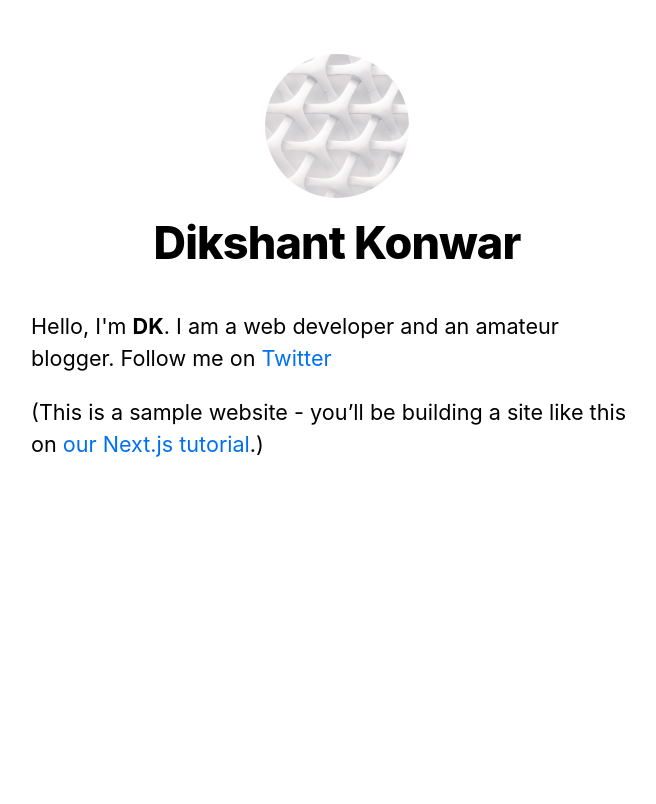
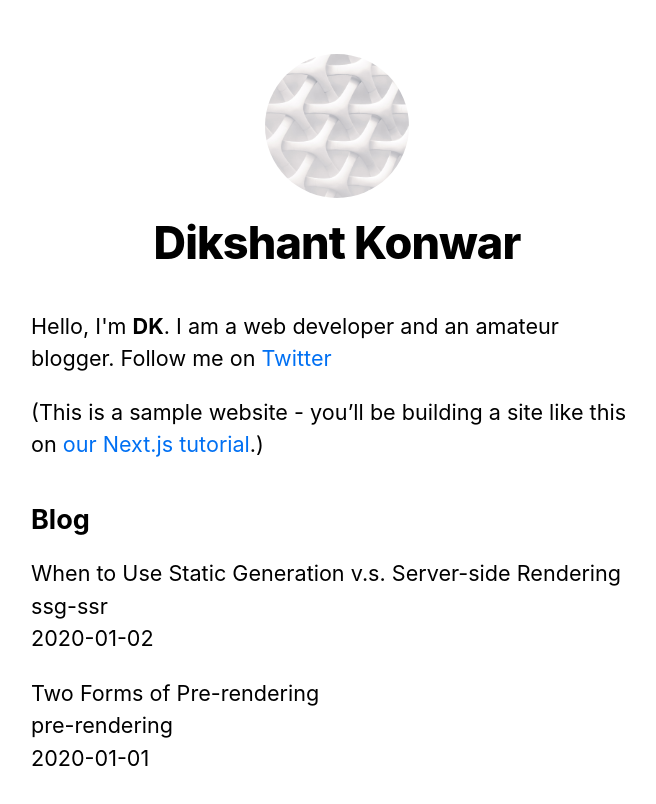
Before and after one commit to dikshantkunwar/dk-blogs, a Next.js app: page / in a window 1280 px wide. Shown: the top 804 px of the page, without its empty margins (303-959 px from the left). Built offline with nearby package versions, Linux system fonts and the light colour scheme.

Commit message:
fetched external fs data and pre rendered index page with the data

```diff
--- a/pages/index.js
+++ b/pages/index.js
@@ -1,8 +1,18 @@
 import Head from 'next/head'
 import Layout, { siteTitle } from '../components/layout'
 import utilStyles from '../styles/utils.module.css'
+import { getSortedPostsData } from '../lib/posts'
 
-export default function Home() {
+export async function getStaticProps() {
+  const allPostsData = getSortedPostsData()
+  return {
+    props: {
+      allPostsData
+    }
+  }
+}
+
+export default function Home({ allPostsData }) {
   return (
     <Layout home>
       <Head>
@@ -15,6 +25,20 @@ export default function Home() {
           <a href="https://nextjs.org/learn">our Next.js tutorial</a>.)
         </p>
       </section>
+      <section className={`${utilStyles.headingMd} ${utilStyles.padding1px}`}>
+        <h2 className={utilStyles.headingLg}>Blog</h2>
+        <ul className={utilStyles.list}>
+          {allPostsData.map(({ id, date, title }) => (
+            <li className={utilStyles.listItem} key={id}>
+              {title}
+              <br />
+              {id}
+              <br />
+              {date}
+            </li>
+          ))}
+        </ul>
+      </section>
     </Layout>
   )
 }
```
